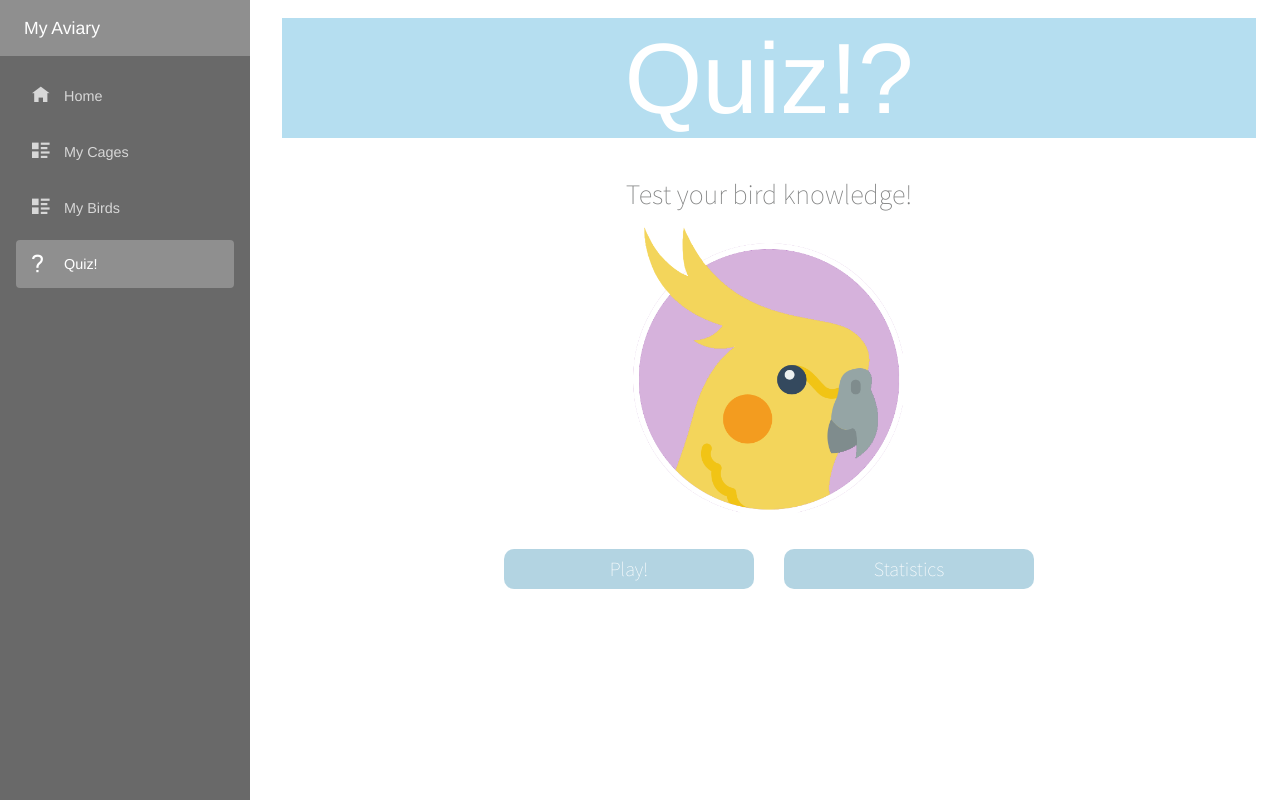
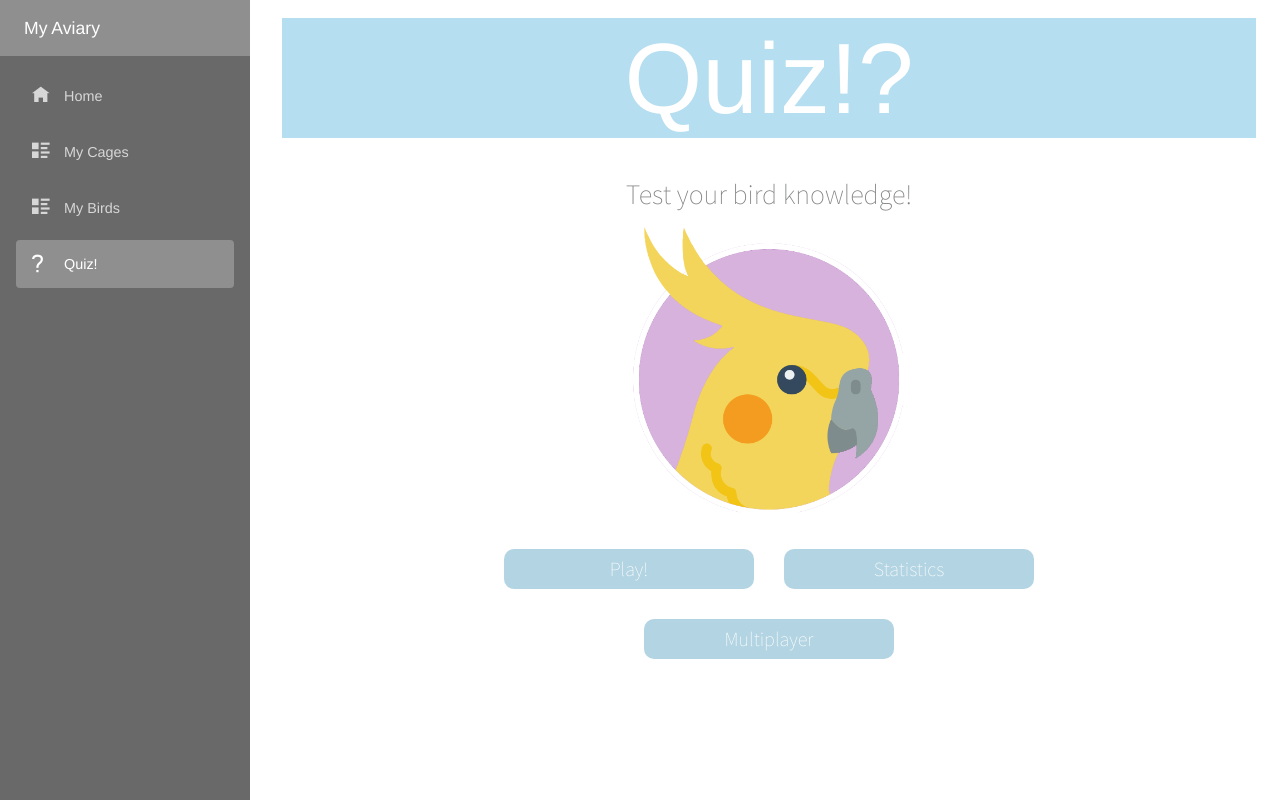
Before and after one commit to TineFr/IMI-Project, an ASP.NET Core app: page /quiz in a window 1280 px wide. Run offline with ASP.NET Core 8, Linux system fonts and the light colour scheme.

Commit message:
Add buttons

```diff
--- a/src/Imi.Project.Blazor/Components/QuizEndView.razor
+++ b/src/Imi.Project.Blazor/Components/QuizEndView.razor
@@ -15,8 +15,15 @@
 
     <img class="questionImage" src="images/quiz/happyowl.jpg">
 
+    <div class="itemscontainer">
+
     <div class="item">
         <button @onclick="() => Restart = true">Play again!</button>
+    </div>
+        <div class="item">
+            <button>Statistics</button>
+        </div>
+
     </div>
 }
 
--- a/src/Imi.Project.Blazor/Components/QuizOverview.razor
+++ b/src/Imi.Project.Blazor/Components/QuizOverview.razor
@@ -14,6 +14,9 @@
         <div class="item">
             <button>Statistics</button>
         </div>
+        <div class="item">
+            <button>Multiplayer</button>
+        </div>
 
     </div>
 }
```
